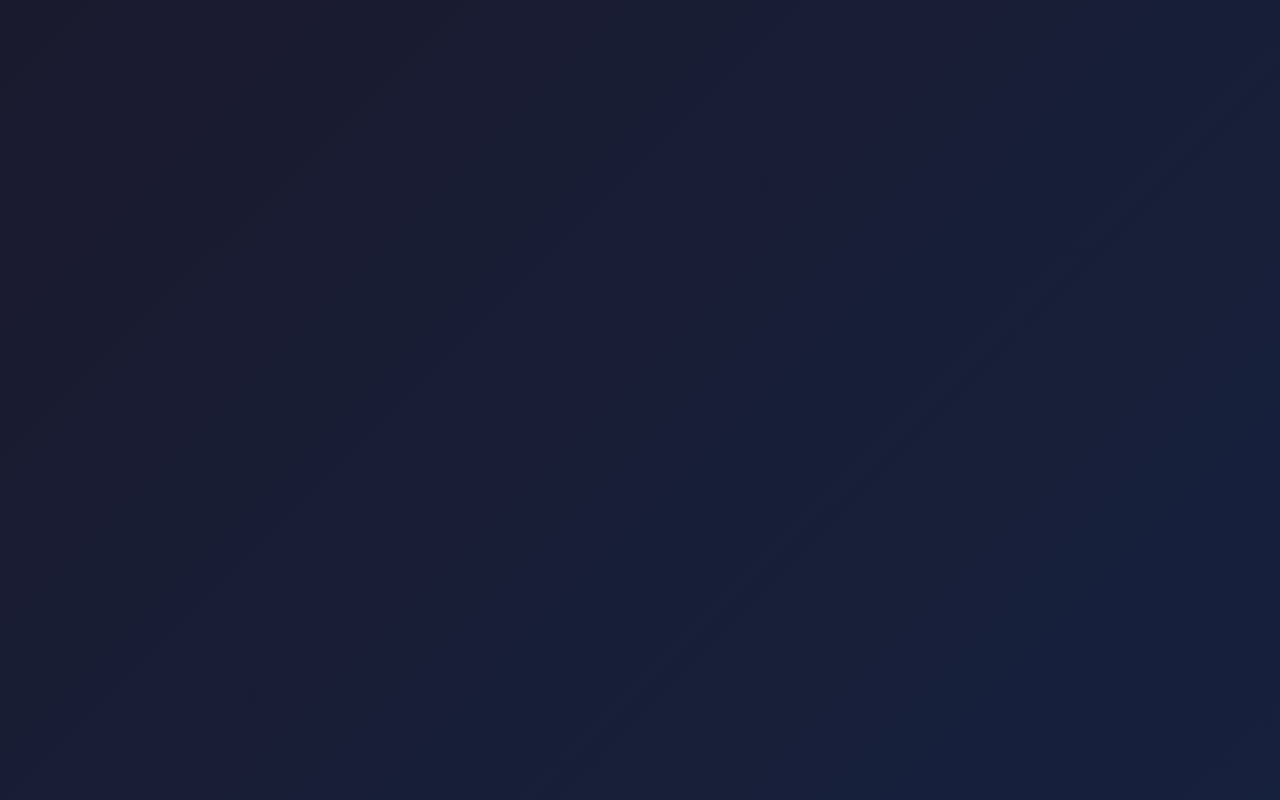
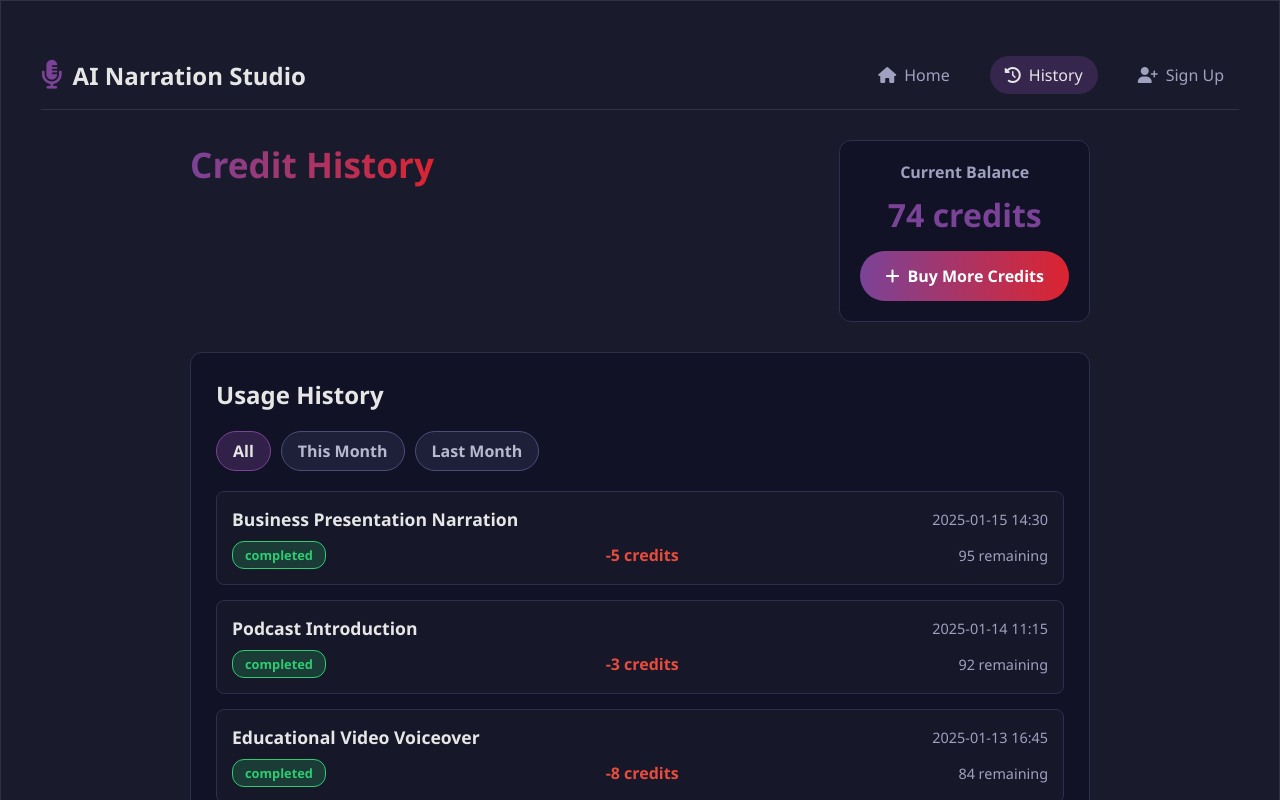
Before and after one commit to JKMVP-Development-Team/AI_Narration, a React (Vite) app in the folder apps/frontend/: page /history in a window 1280 px wide. Before the commit this address had no page. Shown: the top 800 px of the page. Built offline with nearby package versions, Linux system fonts and the light colour scheme.

Commit message:
credit history page mock up

```diff
--- a/apps/frontend/src/App.css
+++ b/apps/frontend/src/App.css
@@ -511,3 +511,227 @@ button:active {
     font-size: 1.7rem;
   }
 }
+
+/* Credit History Styles */
+.credit-history-container {
+  max-width: 900px;
+  margin: 0 auto;
+  text-align: left;
+}
+
+.credit-header {
+  display: flex;
+  justify-content: space-between;
+  align-items: flex-start;
+  margin-bottom: 30px;
+  flex-wrap: wrap;
+  gap: 20px;
+}
+
+.credit-header h2 {
+  background: linear-gradient(to right, #7b4397, #dc2430);
+  -webkit-background-clip: text;
+  -webkit-text-fill-color: transparent;
+  font-size: 2.2rem;
+}
+
+.credit-balance {
+  flex-shrink: 0;
+}
+
+.balance-card {
+  background: rgba(15, 17, 35, 0.8);
+  border: 1px solid #2d2f4e;
+  border-radius: 12px;
+  padding: 20px;
+  text-align: center;
+  min-width: 200px;
+}
+
+.balance-card h3 {
+  color: #a0a0c0;
+  font-size: 1rem;
+  margin-bottom: 10px;
+}
+
+.balance-amount {
+  font-size: 2rem;
+  font-weight: 700;
+  color: #7b4397;
+  margin-bottom: 15px;
+}
+
+.history-section {
+  background: rgba(15, 17, 35, 0.8);
+  border: 1px solid #2d2f4e;
+  border-radius: 12px;
+  padding: 25px;
+  margin-bottom: 25px;
+}
+
+.history-section h3 {
+  color: #e6e6e6;
+  font-size: 1.5rem;
+  margin-bottom: 20px;
+}
+
+.history-filters {
+  display: flex;
+  gap: 10px;
+  margin-bottom: 20px;
+  flex-wrap: wrap;
+}
+
+.filter-btn {
+  padding: 8px 16px;
+  background: rgba(45, 47, 78, 0.5);
+  border: 1px solid #4a4c7a;
+  border-radius: 20px;
+  color: #b8b8d0;
+  cursor: pointer;
+  transition: all 0.3s;
+}
+
+.filter-btn:hover,
+.filter-btn.active {
+  background: rgba(123, 67, 151, 0.3);
+  color: #e6e6e6;
+  border-color: #7b4397;
+}
+
+.history-list {
+  display: flex;
+  flex-direction: column;
+  gap: 15px;
+}
+
+.history-item {
+  background: rgba(26, 27, 44, 0.6);
+  border: 1px solid #2d2f4e;
+  border-radius: 8px;
+  padding: 15px;
+  transition: all 0.3s;
+}
+
+.history-item:hover {
+  border-color: #7b4397;
+  transform: translateY(-2px);
+  box-shadow: 0 4px 12px rgba(0, 0, 0, 0.2);
+}
+
+.item-main {
+  display: flex;
+  justify-content: space-between;
+  align-items: center;
+  margin-bottom: 10px;
+  flex-wrap: wrap;
+  gap: 10px;
+}
+
+.item-title {
+  font-weight: 600;
+  color: #e6e6e6;
+  font-size: 1.1rem;
+}
+
+.item-date {
+  color: #a0a0c0;
+  font-size: 0.9rem;
+}
+
+.item-details {
+  display: flex;
+  justify-content: space-between;
+  align-items: center;
+  flex-wrap: wrap;
+  gap: 15px;
+}
+
+.status-badge {
+  padding: 4px 12px;
+  border-radius: 12px;
+  font-size: 0.8rem;
+  font-weight: 600;
+}
+
+.status-completed {
+  background: rgba(46, 204, 113, 0.2);
+  color: #2ecc71;
+  border: 1px solid #2ecc71;
+}
+
+.status-processing {
+  background: rgba(241, 196, 15, 0.2);
+  color: #f1c40f;
+  border: 1px solid #f1c40f;
+}
+
+.status-failed {
+  background: rgba(231, 76, 60, 0.2);
+  color: #e74c3c;
+  border: 1px solid #e74c3c;
+}
+
+.credits-used {
+  color: #e74c3c;
+  font-weight: 600;
+}
+
+.credits-remaining {
+  color: #a0a0c0;
+  font-size: 0.9rem;
+}
+
+.credit-info {
+  background: rgba(15, 17, 35, 0.8);
+  border: 1px solid #2d2f4e;
+  border-radius: 12px;
+  padding: 20px;
+  margin-top: 20px;
+}
+
+.credit-info h4 {
+  color: #e6e6e6;
+  margin-bottom: 10px;
+  font-size: 1.2rem;
+}
+
+.credit-info p {
+  color: #a0a0c0;
+  line-height: 1.5;
+}
+
+/* Responsive adjustments for credit history */
+@media (max-width: 768px) {
+  .credit-header {
+    flex-direction: column;
+    align-items: center;
+    text-align: center;
+  }
+
+  .item-main {
+    flex-direction: column;
+    align-items: flex-start;
+  }
+
+  .item-details {
+    flex-direction: column;
+    align-items: flex-start;
+    gap: 8px;
+  }
+
+  .history-filters {
+    justify-content: center;
+  }
+}
+
+@media (max-width: 480px) {
+  .balance-card {
+    min-width: auto;
+    width: 100%;
+  }
+
+  .history-section {
+    padding: 15px;
+  }
+}
--- a/apps/frontend/src/App.tsx
+++ b/apps/frontend/src/App.tsx
@@ -122,12 +122,8 @@ function App() {
             </a>
           </li>
           <li>
-            <a
-              href="#voices"
-              className={activeTab === 'voices' ? 'active' : ''}
-              onClick={(e) => { e.preventDefault(); setActiveTab('voices'); }}
-            >
-              <i className="fas fa-voicemail"></i> Voices
+            <a href="/history">
+              <i className="fas fa-history"></i> History
             </a>
           </li>
           <li>
--- /dev/null
+++ b/apps/frontend/src/CreditHistory.tsx
@@ -0,0 +1,134 @@
+import React, { useState } from 'react';
+import { Link } from 'react-router-dom';
+import './App.css';
+
+// Interface for credit history items
+interface CreditHistoryItem {
+  id: string;
+  date: string;
+  title: string;
+  creditsUsed: number;
+  creditsRemaining: number;
+  status: 'completed' | 'processing' | 'failed';
+}
+
+const CreditHistory: React.FC = () => {
+  // Sample credit history data
+  const [creditHistory, setCreditHistory] = useState<CreditHistoryItem[]>([
+    {
+      id: '1',
+      date: '2025-01-15 14:30',
+      title: 'Business Presentation Narration',
+      creditsUsed: 5,
+      creditsRemaining: 95,
+      status: 'completed'
+    },
+    {
+      id: '2',
+      date: '2025-01-14 11:15',
+      title: 'Podcast Introduction',
+      creditsUsed: 3,
+      creditsRemaining: 92,
+      status: 'completed'
+    },
+    {
+      id: '3',
+      date: '2025-01-13 16:45',
+      title: 'Educational Video Voiceover',
+      creditsUsed: 8,
+      creditsRemaining: 84,
+      status: 'completed'
+    },
+    {
+      id: '4',
+      date: '2025-01-13 09:20',
+      title: 'Marketing Commercial',
+      creditsUsed: 10,
+      creditsRemaining: 74,
+      status: 'completed'
+    }
+  ]);
+
+  const [currentCredits, setCurrentCredits] = useState(74);
+
+  return (
+    <div className="container">
+      {/* Navigation Bar */}
+      <nav className="navbar">
+        <div className="nav-brand">
+          <i className="fas fa-microphone-alt"></i>
+          <span>AI Narration Studio</span>
+        </div>
+        <ul className="nav-links">
+          <li>
+            <Link to="/home">
+              <i className="fas fa-home"></i> Home
+            </Link>
+          </li>
+          <li>
+            <Link to="/history" className="active">
+              <i className="fas fa-history"></i> History
+            </Link>
+          </li>
+          <li>
+            <Link to="/signup">
+              <i className="fas fa-user-plus"></i> Sign Up
+            </Link>
+          </li>
+        </ul>
+      </nav>
+
+      <div className="credit-history-container">
+        <div className="credit-header">
+          <h2>Credit History</h2>
+          <div className="credit-balance">
+            <div className="balance-card">
+              <h3>Current Balance</h3>
+              <div className="balance-amount">{currentCredits} credits</div>
+              <button className="primary-btn">
+                <i className="fas fa-plus"></i> Buy More Credits
+              </button>
+            </div>
+          </div>
+        </div>
+
+        <div className="history-section">
+          <h3>Usage History</h3>
+
+          <div className="history-filters">
+            <button className="filter-btn active">All</button>
+            <button className="filter-btn">This Month</button>
+            <button className="filter-btn">Last Month</button>
+          </div>
+
+          <div className="history-list">
+            {creditHistory.map((item) => (
+              <div key={item.id} className="history-item">
+                <div className="item-main">
+                  <div className="item-title">{item.title}</div>
+                  <div className="item-date">{item.date}</div>
+                </div>
+                <div className="item-details">
+                  <div className={`status-badge status-${item.status}`}>
+                    {item.status}
+                  </div>
+                  <div className="credits-used">-{item.creditsUsed} credits</div>
+                  <div className="credits-remaining">{item.creditsRemaining} remaining</div>
+                </div>
+              </div>
+            ))}
+          </div>
+        </div>
+
+        <div className="credit-info">
+          <h4>About Credits</h4>
+          <p>Each credit allows you to generate 1 minute of audio narration.
+             Unused credits roll over to the next month. Purchase additional
+             credits at any time.</p>
+        </div>
+      </div>
+    </div>
+  );
+};
+
+export default CreditHistory;
--- a/apps/frontend/src/Signup.tsx
+++ b/apps/frontend/src/Signup.tsx
@@ -51,6 +51,11 @@ const Signup: React.FC = () => {
           <li>
             <a href="#login">
               <i className="fas fa-sign-in-alt"></i> Login
+            </a>
+          </li>
+          <li>
+            <a href="/history">
+            <i className="fas fa-history"></i> History
             </a>
           </li>
         </ul>
--- a/apps/frontend/src/main.tsx
+++ b/apps/frontend/src/main.tsx
@@ -3,6 +3,7 @@ import ReactDOM from 'react-dom/client'
 import { BrowserRouter, Routes, Route } from "react-router-dom";
 import App from './App'
 import LandingPage from "./LandingPage";
+import CreditHistory from './CreditHistory';
 import "./app.css";
 
 import Signup from './Signup'
@@ -15,6 +16,7 @@ root.render(
         <Route path="/" element={<LandingPage />} />
         <Route path="/home" element={<App />} />
         <Route path="/signup" element={<Signup />} />
+        <Route path="/history" element={<CreditHistory />} />
       </Routes>
     </BrowserRouter>
   </React.StrictMode>
```
